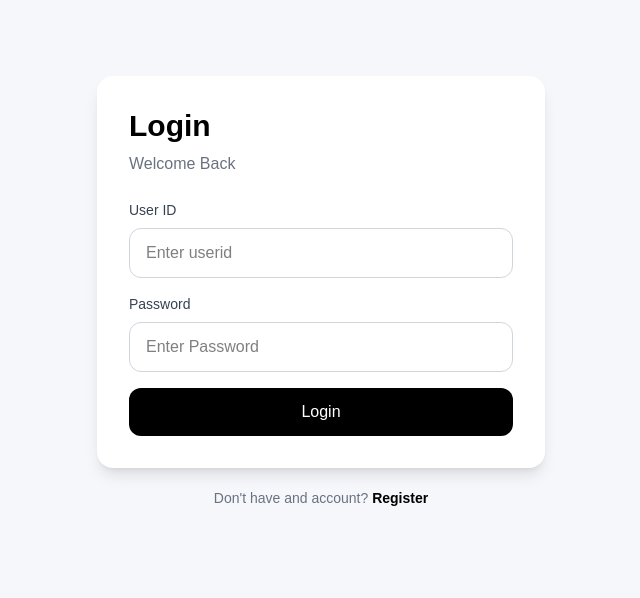
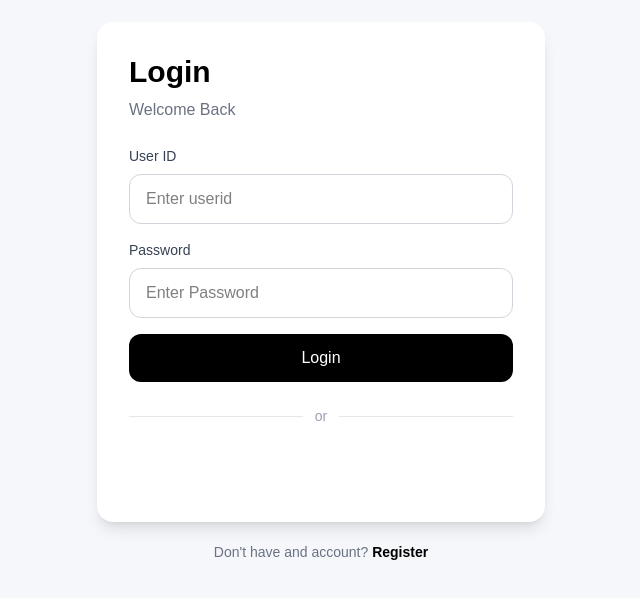
Before and after one commit to jaisondavid-m/collaborative-whiteBoard, a React (Vite) app in the folder client/: page /login in a window 1280 px wide. Shown: the part 108-706 px from the top of the page, without its empty margins (319-959 px from the left). Built offline with nearby package versions, Linux system fonts and the light colour scheme; no server answers.

Commit message:
added proper google login in frontend

```diff
--- a/client/src/Components/auth/AuthForm.jsx
+++ b/client/src/Components/auth/AuthForm.jsx
@@ -2,11 +2,14 @@ import React , { useState } from "react"
 import Input from "../ui/Input.jsx"
 import Button from "../ui/Button.jsx"
 import Card from "../ui/Card.jsx"
+import GoogleLoginButton from "../ui/GoogleLoginButton.jsx"
 
 function AuthForm({
     title,
     buttonText,
     onSubmit,
+    toast,
+    setLoading,
 }) {
 
     const [formData, setFormData] = useState({
@@ -54,6 +57,12 @@ function AuthForm({
                         {buttonText}
                     </Button>
                 </form>
+                <div className="flex items-center gap-3">
+                    <div className="flex-1 h-px bg-gray-200" />
+                    <span className="text-sm text-gray-400">or</span>
+                    <div className="flex-1 h-px bg-gray-200" />
+                </div>
+                <GoogleLoginButton toast={toast} setLoading={setLoading} />
             </div>
         </Card>
     )
--- /dev/null
+++ b/client/src/Components/ui/GoogleLoginButton.jsx
@@ -0,0 +1,38 @@
+import { GoogleLogin } from "@react-oauth/google"
+import { useNavigate } from "react-router-dom"
+import API from "../../api/axios.js"
+
+function GoogleLoginButton({ toast, setLoading }) {
+
+    const navigate = useNavigate()
+
+    const handleSuccess = async (credentialResponse) => {
+        const token = credentialResponse?.credential
+        if (!token) {
+            toast("Google Login Failed", "error")
+            return
+        }
+        try {
+            setLoading(true)
+            const response = await API.post("/auth/google", { token })
+            localStorage.setItem("token", response.data.token)
+            localStorage.setItem("userid", response.data.userid)
+            localStorage.setItem("role", response.data.role)
+            toast("Login Successful")
+            navigate("/home")
+        } catch (err) {
+            toast(err.response?.data?.error || "Google Login Failed", "error")
+        } finally {
+            setLoading(false)
+        }
+    }
+
+    return (
+        <GoogleLogin
+            onSuccess={handleSuccess}
+            onError={() => toast("Google Login Failed", "error")}
+        />
+    )
+}
+
+export default GoogleLoginButton
--- a/client/src/Pages/Login.jsx
+++ b/client/src/Pages/Login.jsx
@@ -48,6 +48,8 @@ function Login() {
                     title="Login"
                     buttonText={loading ? "Logging in..." : "Login"}
                     onSubmit={handleLogin}
+                    toast={toast}
+                    setLoading={setLoading}
                 />
                 <p className="text-sm text-center text-gray-500">
                     Don't have and account?{" "}
--- a/client/src/Pages/Register.jsx
+++ b/client/src/Pages/Register.jsx
@@ -53,6 +53,8 @@ function Register() {
                     title="Create Account"
                     buttonText={loading ? "Registering..." : "Register"}
                     onSubmit={handleRegister}
+                    toast={toast}
+                    setLoading={setLoading}
                 />
                 <p className="text-sm text-center text-gray-500">
                     Already have an account?{" "}
--- a/client/src/main.jsx
+++ b/client/src/main.jsx
@@ -1,10 +1,13 @@
 import { StrictMode } from 'react'
 import { createRoot } from 'react-dom/client'
+import { GoogleOAuthProvider } from "@react-oauth/google"
 import './index.css'
 import App from './Layout/App.jsx'
 
 createRoot(document.getElementById('root')).render(
   <StrictMode>
-    <App />
+    <GoogleOAuthProvider clientId={import.meta.env.VITE_GOOGLE_CLIENT_ID}>
+      <App />
+    </GoogleOAuthProvider>
   </StrictMode>,
 )
```
Also changed, not shown: 1 other file (tests, documents, lock files or other folders).
